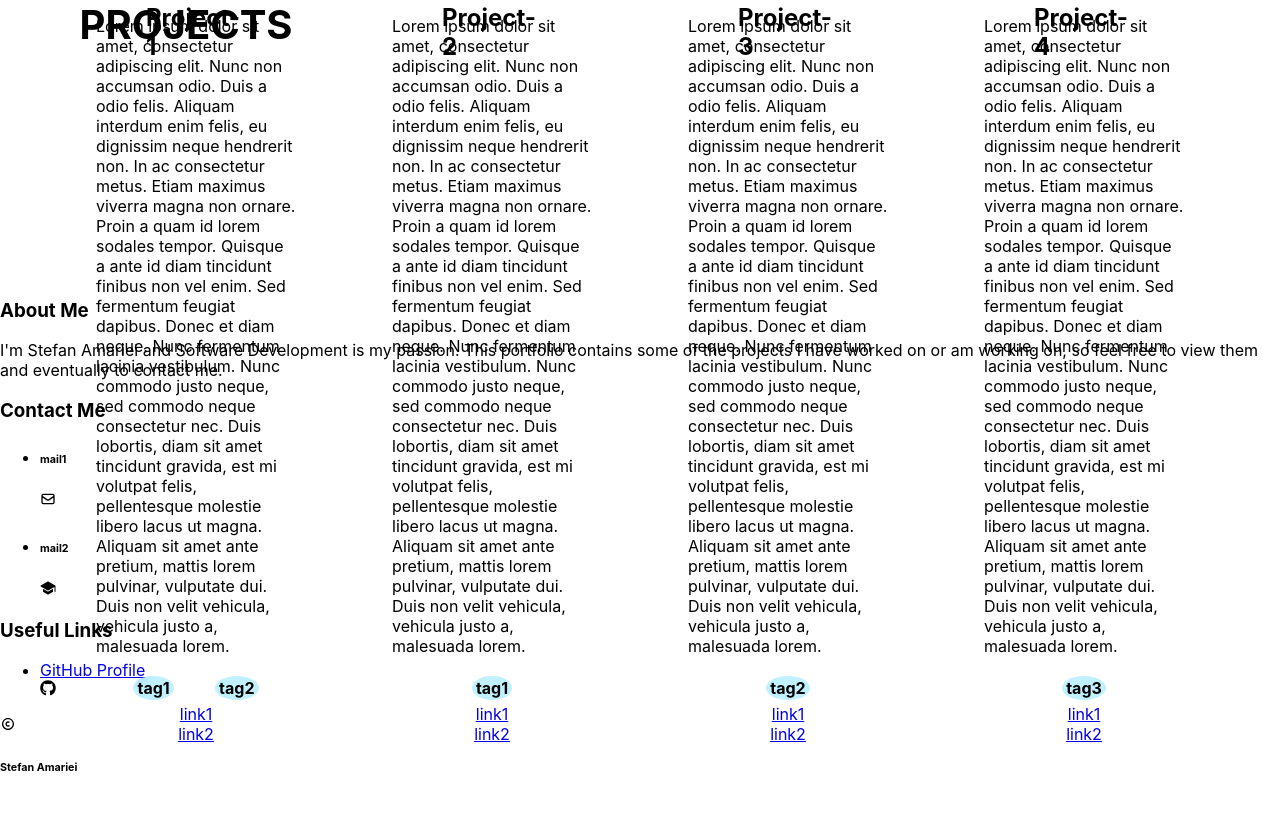
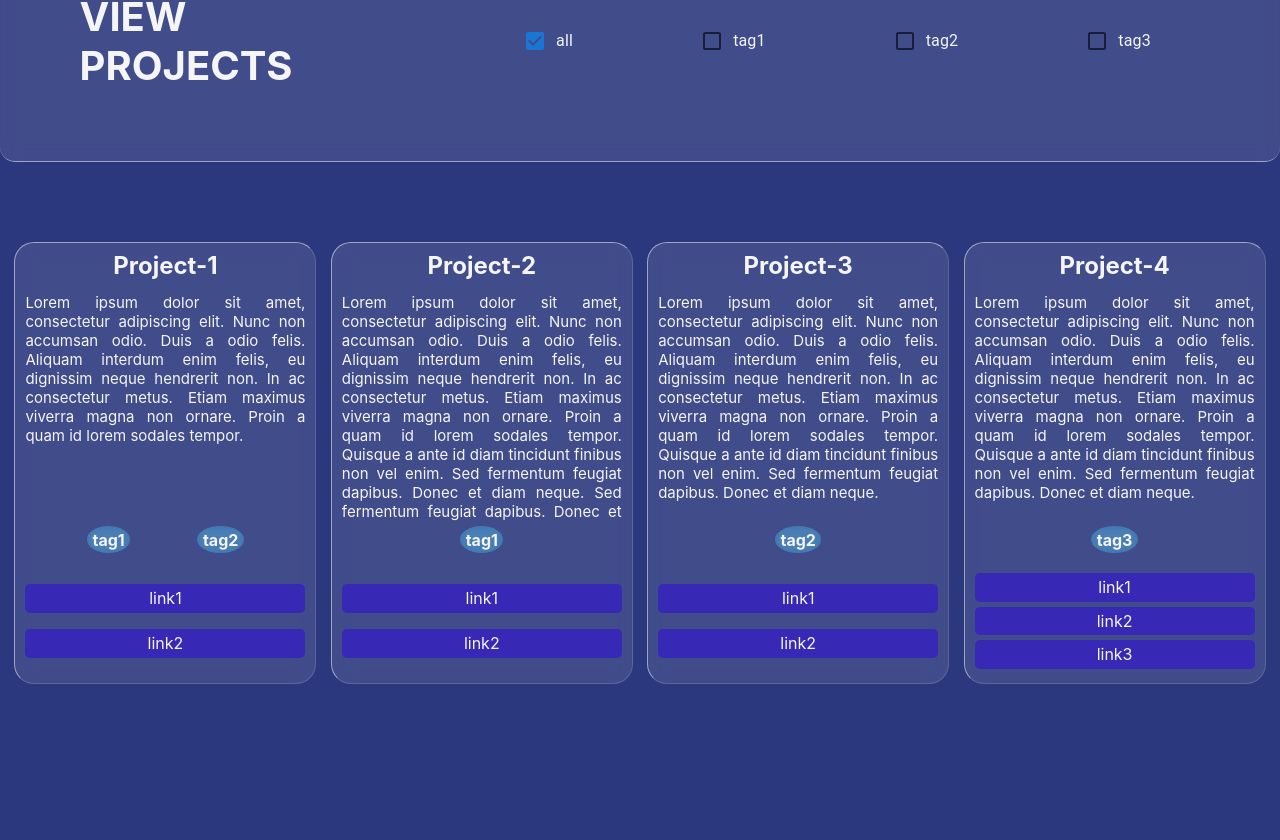
Before and after one commit to stefaAma/WebPortfolio, a React (Create React App) app: page / in a window 1280 px wide. Shown: the part 880-1720 px from the top of the page. Before the commit the page ends 1679 px from the top, so only its background shows below. Built offline with nearby package versions, Linux system fonts and the light colour scheme.

Commit message:
Continuation of layout implementation (projects menu and projects card).

```diff
--- a/src/contactMe.js
+++ b/src/contactMe.js
@@ -18,9 +18,9 @@ class ContactMe {
     get getContactMe() {
         return this.contactMe.map((item, index) => {
             return (
-                <li key = {index}>
-                    <h6>{item.text}</h6>
-                    <div>
+                <li className = "contact-me-item" key = {index}>
+                    <h6 className = "contact-me-text">{item.text}</h6>
+                    <div className = "contact-me-icon">
                         {item.icon}
                     </div>
                 </li>
@@ -31,9 +31,9 @@ class ContactMe {
     get getUsefulLinks() {
         return this.usefulLinks.map((item, index) => {
             return (
-                <li key = {index}>
-                    <a href = {item.linkUrl} rel = "noreferrer" target = "_blank">{item.text}</a>
-                    <div>
+                <li className = "useful-links-item" key = {index}>
+                    <a className = "useful-links-link" href = {item.linkUrl} rel = "noreferrer" target = "_blank">{item.text}</a>
+                    <div className = "useful-links-icon">
                         {item.icon}
                     </div>
                 </li>
@@ -43,11 +43,11 @@ class ContactMe {
 
     get getCopyright() {
         return (
-            <div>
-                <div>
+            <div className = "copyright-text-wrapper">
+                <div className = "copyright-icon">
                     <CgCopyright />
                 </div>
-                <h6>Stefan Amariei</h6>
+                <h6 className = "copyright-text">Stefan Amariei</h6>
             </div>
         );
     }
--- a/src/index.css
+++ b/src/index.css
@@ -6,7 +6,7 @@ body {
     sans-serif;
   -webkit-font-smoothing: antialiased;
   -moz-osx-font-smoothing: grayscale;
-  overflow: hidden;
+  /* overflow: hidden; */
 }
 
 code {
@@ -14,8 +14,13 @@ code {
     monospace;
 }
 
+
+/* Scrollbar styling */
+
+
 ::-webkit-scrollbar {
 	width: 7px;
+  height: 7px;
 }
 
 ::-webkit-scrollbar-track {
@@ -31,6 +36,9 @@ code {
   background: #d41212;
 }
 
+::-webkit-scrollbar-corner {
+  background: rgba(255, 255, 255,0.1);
+}
 
 /* Landing page styling */
 
@@ -98,7 +106,8 @@ code {
   width: auto;
   text-align: center;
   color: whitesmoke;
-  font-size: 5vh;
+  font-size: 7vh;
+  font-family: 'Tangerine', cursive;
 }
 
 .quote-left, .quote-right {
@@ -263,21 +272,28 @@ code {
 
 
 .projects-page {
-  height: 100vh;
+  height: 180vh;
   width: 100%;
   display: flex;
   flex-direction: column;
+  background-color: #2c387e;
+  color: whitesmoke;
 }
 
 .projects-menu {
-  height: 10vh;
+  height: 30vh;
   display: flex;
   width: 100%;
+  align-items: center;
+  background-color:  rgba(255, 255, 255, 0.1);
+  border-radius: 15px;
+  border-top: 1px solid rgba(255, 255, 255, 0.5);
+  border-bottom: 1px solid rgba(255, 255, 255, 0.5);
+  backdrop-filter: blur(10px);
 }
 
 .title-menu-wrapper {
   position: relative;
-  height: 10vh;
   width: 30%;
 }
 
@@ -287,6 +303,7 @@ code {
   left: 50%;
   transform: translate(-50%, -50%);
   font-size: 5vh;
+  margin: 0;
 }
 
 .checkbox-wrapper {
@@ -295,7 +312,7 @@ code {
   display: flex;
   align-items: center;
   justify-content: space-evenly;
-  overflow-y: scroll;
+  overflow-y: auto;
   list-style-type: none;
 }
 
@@ -306,32 +323,51 @@ code {
 
 .projects-body {
   position: relative;
-  height: 80vh;
+  height: 110vh;
   width: 100%;
   display: flex;
   flex-wrap: wrap;
   align-items: flex-start;
   justify-content: space-evenly;
+  overflow: auto;
+  padding-top: 10vh;
 }
 
 .empty-projects-alert {
   position: absolute;
-  top: 50%;
+  top: 20%;
   left: 50%;
-  transform: translate(-50%, -50%);
-  font-size: 15vh;
+  width: 80%;
+  transform: translate(-50%, 0%);
+  display: flex;
+  align-items: center;
+  justify-content: center;
+}
+
+.empty-projects-text {
+  font-size: 10vh;
+  margin: 0;
 }
 
 .project-card {
-  height: 35vh;
-  width: 25vh;
+  height: 420px;
+  width: 280px;
   display: flex;
   flex-direction: column;
+  background-color: rgba(255, 255, 255, 0.1);
+  border-top: 1px solid rgba(255, 255, 255, 0.5);
+  border-left: 1px solid rgba(255, 255, 255, 0.5);
+  border-right: 1px solid rgba(255, 255, 255, 0.15);
+  border-bottom: 1px solid rgba(255, 255, 255, 0.15);
+  border-radius: 20px;
+  margin-bottom: 5vh;
+  padding: 10px;
+  backdrop-filter: blur(10px);
 }
 
 .project-wrapper-title {
   position: relative;
-  height: 5vh;
+  height: 30px;
   width: 100%;
 }
 
@@ -340,25 +376,89 @@ code {
   top: 50%;
   left: 50%;
   transform: translate(-50%, -50%);
-  font-size: 3vh;
+  font-size: x-large;
+  margin: 0;
 }
 
-/*.project-description {
-
+.project-description {
+  height: 70%;
+  overflow: auto;
 }
 
 .project-text {
-
-}*/
+  text-align: justify;
+  font-size: 15px;
+}
 
 .projects-links {
-  height: 10vh;
+  height: 30%;
   display: flex;
   flex-direction: column;
   align-items: center;
-  justify-content: space-between;
+  justify-content: space-evenly;
+  margin-top: 10px;
 }
 
-.project-link {
+.projects-links a {
+  outline: none;
+  text-decoration: none;
+  width: 100%;
+  line-height: 1.8;
+  text-align: center;
+  color: whitesmoke;
+  border-radius: 5px;
+}
 
+.projects-links a:link, .projects-links a:visited, .projects-links a:focus {
+  background-color: rgb(46, 6, 224, 0.5);
 }
+
+.projects-links a:hover {
+  background-color: rgba(212, 18, 18, 0.5);
+  text-decoration: underline;
+}
+
+.projects-links a:active {
+  background-color: rgba(212, 18, 18, 0.75);
+  text-decoration: underline;
+}
+
+.contact-me-footer {
+  height: 10vh;
+  width: 100%;
+  display: flex;
+  flex-direction: column;
+}
+
+.contact-me-info {
+  height: 7vh;
+  width: 100%;
+  display: flex;
+  align-items: center;
+}
+
+.about-me {
+  height: 7vh;
+  width: 50%;
+}
+
+.contact-me, .useful-links {
+  height: 7vh;
+  width: 25%;
+}
+
+.contact-me-copyright {
+  height: 3vh;
+  width: 100%;
+  display: flex;
+  align-items: center;
+  justify-content: center;
+}
+
+.contact-me-item, .useful-links-item {
+  display: flex;
+}
+
+.copyright-text-wrapper {
+  display: flex;
+}
--- a/src/projects.js
+++ b/src/projects.js
@@ -1,7 +1,7 @@
 export const projects = [
     {
         projectName: "Project-1",
-        projectDescription: "Lorem ipsum dolor sit amet, consectetur adipiscing elit. Nunc non accumsan odio. Duis a odio felis. Aliquam interdum enim felis, eu dignissim neque hendrerit non. In ac consectetur metus. Etiam maximus viverra magna non ornare. Proin a quam id lorem sodales tempor. Quisque a ante id diam tincidunt finibus non vel enim. Sed fermentum feugiat dapibus. Donec et diam neque. Nunc fermentum lacinia vestibulum. Nunc commodo justo neque, sed commodo neque consectetur nec. Duis lobortis, diam sit amet tincidunt gravida, est mi volutpat felis, pellentesque molestie libero lacus ut magna. Aliquam sit amet ante pretium, mattis lorem pulvinar, vulputate dui. Duis non velit vehicula, vehicula justo a, malesuada lorem.",
+        projectDescription: "Lorem ipsum dolor sit amet, consectetur adipiscing elit. Nunc non accumsan odio. Duis a odio felis. Aliquam interdum enim felis, eu dignissim neque hendrerit non. In ac consectetur metus. Etiam maximus viverra magna non ornare. Proin a quam id lorem sodales tempor.",
         projectTags: ["tag1", "tag2"],
         links: [
             {linkUrl: "#", linkType: "", linkText: "link1"},
@@ -10,7 +10,7 @@ export const projects = [
     },
     {
         projectName: "Project-2",
-        projectDescription: "Lorem ipsum dolor sit amet, consectetur adipiscing elit. Nunc non accumsan odio. Duis a odio felis. Aliquam interdum enim felis, eu dignissim neque hendrerit non. In ac consectetur metus. Etiam maximus viverra magna non ornare. Proin a quam id lorem sodales tempor. Quisque a ante id diam tincidunt finibus non vel enim. Sed fermentum feugiat dapibus. Donec et diam neque. Nunc fermentum lacinia vestibulum. Nunc commodo justo neque, sed commodo neque consectetur nec. Duis lobortis, diam sit amet tincidunt gravida, est mi volutpat felis, pellentesque molestie libero lacus ut magna. Aliquam sit amet ante pretium, mattis lorem pulvinar, vulputate dui. Duis non velit vehicula, vehicula justo a, malesuada lorem.",
+        projectDescription: "Lorem ipsum dolor sit amet, consectetur adipiscing elit. Nunc non accumsan odio. Duis a odio felis. Aliquam interdum enim felis, eu dignissim neque hendrerit non. In ac consectetur metus. Etiam maximus viverra magna non ornare. Proin a quam id lorem sodales tempor. Quisque a ante id diam tincidunt finibus non vel enim. Sed fermentum feugiat dapibus. Donec et diam neque.  Sed fermentum feugiat dapibus. Donec et diam neque.  Sed fermentum feugiat dapibus. Donec et diam neque.",
         projectTags: ["tag1"],
         links: [
             {linkUrl: "#", linkType: "", linkText: "link1"},
@@ -19,7 +19,7 @@ export const projects = [
     },
     {
         projectName: "Project-3",
-        projectDescription: "Lorem ipsum dolor sit amet, consectetur adipiscing elit. Nunc non accumsan odio. Duis a odio felis. Aliquam interdum enim felis, eu dignissim neque hendrerit non. In ac consectetur metus. Etiam maximus viverra magna non ornare. Proin a quam id lorem sodales tempor. Quisque a ante id diam tincidunt finibus non vel enim. Sed fermentum feugiat dapibus. Donec et diam neque. Nunc fermentum lacinia vestibulum. Nunc commodo justo neque, sed commodo neque consectetur nec. Duis lobortis, diam sit amet tincidunt gravida, est mi volutpat felis, pellentesque molestie libero lacus ut magna. Aliquam sit amet ante pretium, mattis lorem pulvinar, vulputate dui. Duis non velit vehicula, vehicula justo a, malesuada lorem.",
+        projectDescription: "Lorem ipsum dolor sit amet, consectetur adipiscing elit. Nunc non accumsan odio. Duis a odio felis. Aliquam interdum enim felis, eu dignissim neque hendrerit non. In ac consectetur metus. Etiam maximus viverra magna non ornare. Proin a quam id lorem sodales tempor. Quisque a ante id diam tincidunt finibus non vel enim. Sed fermentum feugiat dapibus. Donec et diam neque.",
         projectTags: ["tag2"],
         links: [
             {linkUrl: "#", linkType: "", linkText: "link1"},
@@ -28,11 +28,12 @@ export const projects = [
     },
     {
         projectName: "Project-4",
-        projectDescription: "Lorem ipsum dolor sit amet, consectetur adipiscing elit. Nunc non accumsan odio. Duis a odio felis. Aliquam interdum enim felis, eu dignissim neque hendrerit non. In ac consectetur metus. Etiam maximus viverra magna non ornare. Proin a quam id lorem sodales tempor. Quisque a ante id diam tincidunt finibus non vel enim. Sed fermentum feugiat dapibus. Donec et diam neque. Nunc fermentum lacinia vestibulum. Nunc commodo justo neque, sed commodo neque consectetur nec. Duis lobortis, diam sit amet tincidunt gravida, est mi volutpat felis, pellentesque molestie libero lacus ut magna. Aliquam sit amet ante pretium, mattis lorem pulvinar, vulputate dui. Duis non velit vehicula, vehicula justo a, malesuada lorem.",
+        projectDescription: "Lorem ipsum dolor sit amet, consectetur adipiscing elit. Nunc non accumsan odio. Duis a odio felis. Aliquam interdum enim felis, eu dignissim neque hendrerit non. In ac consectetur metus. Etiam maximus viverra magna non ornare. Proin a quam id lorem sodales tempor. Quisque a ante id diam tincidunt finibus non vel enim. Sed fermentum feugiat dapibus. Donec et diam neque.",
         projectTags: ["tag3"],
         links: [
             {linkUrl: "#", linkType: "", linkText: "link1"},
-            {linkUrl: "#", linkType: "", linkText: "link2"}
+            {linkUrl: "#", linkType: "", linkText: "link2"},
+            {linkUrl: "#", linkType: "", linkText: "link3"}
         ]
     },
 ]
--- a/src/projectsPage.js
+++ b/src/projectsPage.js
@@ -154,10 +154,10 @@ const ProjectCard = (prop) => {
                 </section>
                 <section className = "project-description">
                     <p className = "project-text">{projectDescription}</p>
-                    <div className = "skill-tag-wrapper">
+                </section>
+                <div className = "skill-tag-wrapper">
                         {projectTags.map((tag, index) => <SkillTag key = {index} name = {tag} color = {colorTags[index]}/>)}
-                    </div>
-                </section>
+                </div>
                 <section className = "projects-links">
                     {links.map((item, index) => <LinkCard key = {index} linkUrl = {item.linkUrl} linkType = {item.linkType}
                     linkText = {item.linkText} linkAction = {linkAction} setDisplayVideo = {setDisplayVideo}/>)}
@@ -176,32 +176,34 @@ const LinkCard = (prop) => {
 
 const EmptyProjectsList = () => {
     return (
-        <h3 className = "empty-projects-alert">Sorry, no project meets your search criteria</h3>
+        <div className = "empty-projects-alert">
+            <h3 className = "empty-projects-text">Sorry, no project meets your search criteria</h3>
+        </div>
     );
 }
 
 const ContactMe = () => {
     return (
-        <footer>
-            <div>
-                <div>
+        <footer className = "contact-me-footer">
+            <div className = "contact-me-info">
+                <div className = "about-me">
                     <h3>About Me</h3>
                     <p>{contactMeObj.getAboutMe}</p>
                 </div>
-                <div>
+                <div className = "contact-me">
                     <h3>Contact Me</h3>
                     <ul>
                         {contactMeObj.getContactMe}
                     </ul>
                 </div>
-                <div>
+                <div className = "useful-links">
                     <h3>Useful Links</h3>
                     <ul>
                         {contactMeObj.getUsefulLinks}
                     </ul>
                 </div>
             </div>
-            <div>
+            <div className = "contact-me-copyright">
                 {contactMeObj.getCopyright}
             </div>
         </footer>
```
